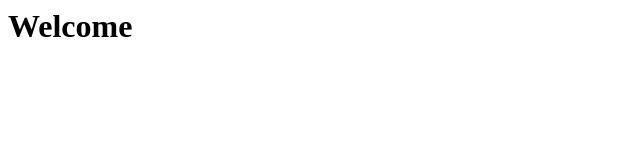
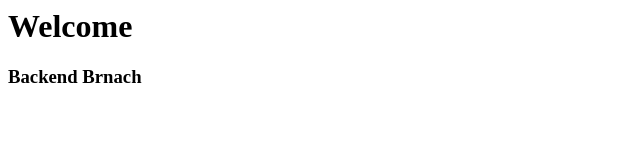
Before and after one commit to NawalZaki/E-Commarce-APP, a plain HTML site: page Index.html in a window 1280 px wide. Shown: the whole page, without its empty margins (0-640 px from the left). Drawn offline with Linux system fonts and the light colour scheme.

Commit message:
Add line in Backend

```diff
--- a/Index.html
+++ b/Index.html
@@ -6,5 +6,6 @@
 </head>
 <body>
     <h1>Welcome</h1>
+    <h3>Backend Brnach</h3>
 </body>
 </html>
```
